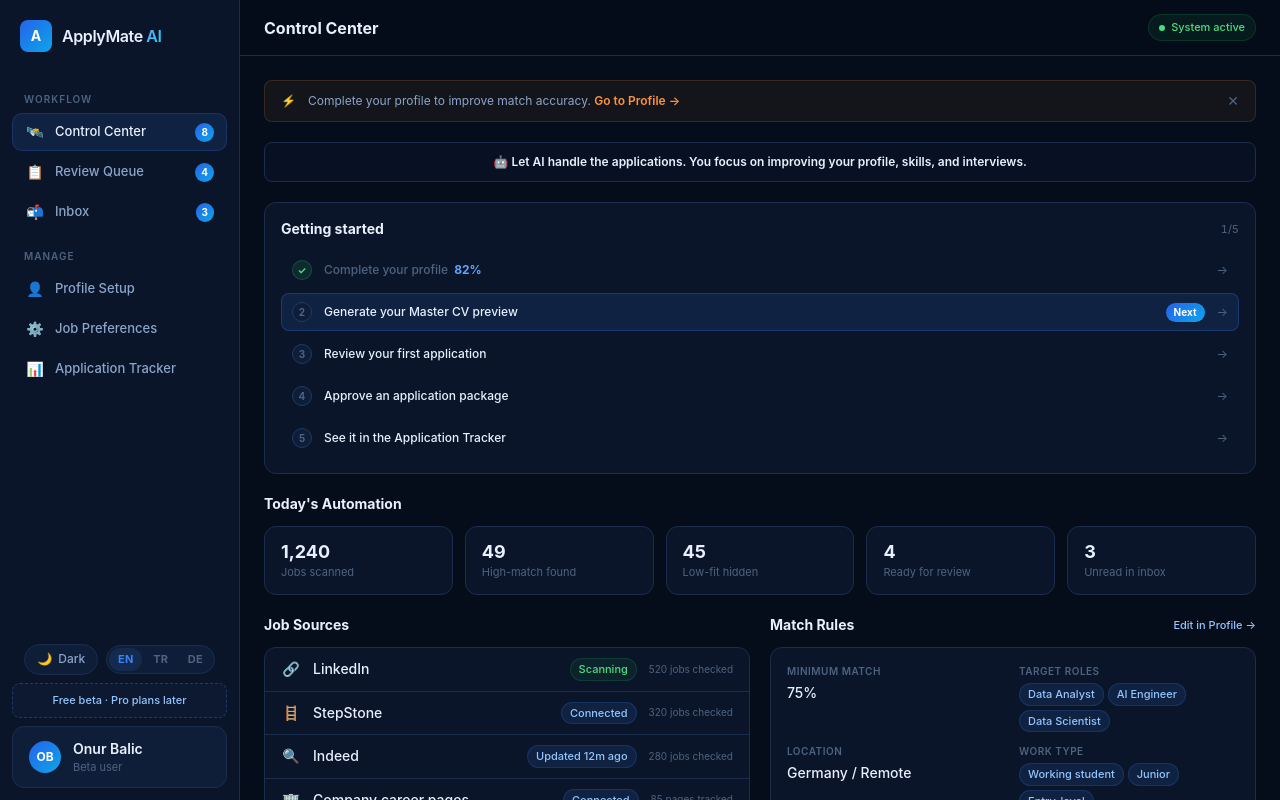
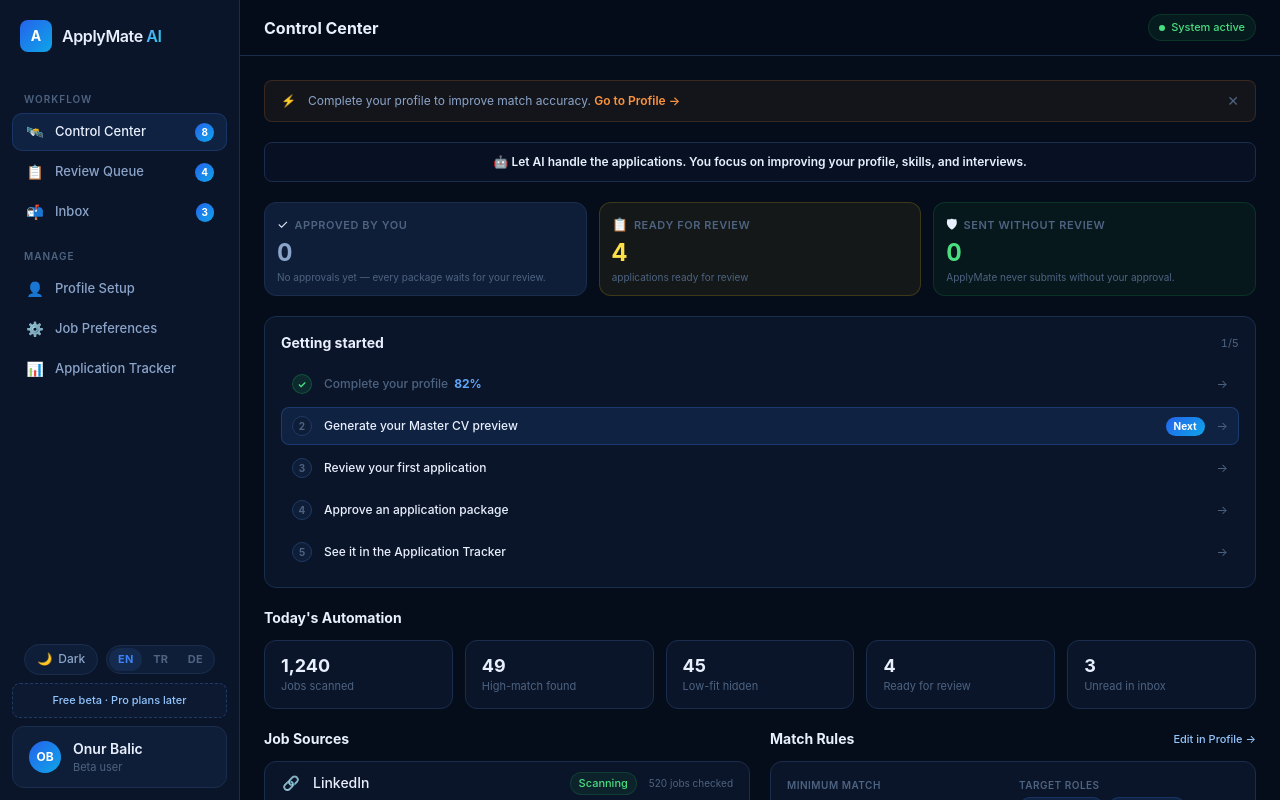
Before and after one commit to onurbalicc/applymate-ai, a Next.js app: page /dashboard in a window 1280 px wide. Shown: the top 800 px of the page. Built offline with nearby package versions, Linux system fonts and the light colour scheme.

Commit message:
feat: add approval trust metrics

```diff
--- a/app/dashboard/page.tsx
+++ b/app/dashboard/page.tsx
@@ -87,6 +87,9 @@ export default function DashboardPage() {
         >
           🤖 <span className="font-semibold" style={{ color: "var(--text-primary)" }}>{t("common.motto")}</span>
         </div>
+
+        {/* ── Trust Metrics block ──────────── */}
+        <TrustMetricsBlock approvedCount={approvedCount} pendingCount={pendingCount} t={t} />
 
         {/* ── Onboarding checklist ────────── */}
         <OnboardingChecklist />
@@ -276,6 +279,81 @@ function SectionHeader({ title, inline }: { title: string; inline?: boolean }) {
   return <h2 className="text-sm font-bold mb-3" style={{ color: "var(--text-primary)" }}>{title}</h2>;
 }
 
+/* ── Trust Metrics block ─────────────────────────────────────
+   Three compact tiles that make ApplyMate's core guarantee
+   visible: "0 sent without review" directly counter-positions
+   against volume-first auto-submit competitors.
+   Values are pulled from existing useApplicationState — no
+   new state or localStorage keys required.
+   ─────────────────────────────────────────────────────────── */
+function TrustMetricsBlock({
+  approvedCount,
+  pendingCount,
+  t,
+}: {
+  approvedCount: number;
+  pendingCount: number;
+  t: (key: TKey, vars?: Record<string, string | number>) => string;
+}) {
+  const metrics = [
+    {
+      id: "approved",
+      value: approvedCount,
+      labelKey: "dash.trustApprovedBy" as TKey,
+      subKey: approvedCount === 0 ? ("dash.trustApprovedZero" as TKey) : ("dash.trustApprovedSub" as TKey),
+      valueColor: approvedCount > 0 ? "#4ade80" : "var(--text-secondary)",
+      dotColor: approvedCount > 0 ? "rgba(34,197,94,0.08)" : "var(--bg-raised)",
+      borderColor: approvedCount > 0 ? "rgba(34,197,94,0.18)" : "var(--border-subtle)",
+      icon: "✓",
+    },
+    {
+      id: "ready",
+      value: pendingCount,
+      labelKey: "dash.trustReady" as TKey,
+      subKey: "dash.readyForReviewLine" as TKey,
+      valueColor: pendingCount > 0 ? "#fde047" : "var(--text-secondary)",
+      dotColor: pendingCount > 0 ? "rgba(250,204,21,0.06)" : "var(--bg-raised)",
+      borderColor: pendingCount > 0 ? "rgba(250,204,21,0.18)" : "var(--border-subtle)",
+      icon: "📋",
+    },
+    {
+      id: "sent",
+      value: 0,
+      labelKey: "dash.trustSentWithout" as TKey,
+      subKey: "dash.trustSentSub" as TKey,
+      valueColor: "#4ade80",
+      dotColor: "rgba(34,197,94,0.06)",
+      borderColor: "rgba(34,197,94,0.15)",
+      icon: "🛡",
+    },
+  ];
+
+  return (
+    <div className="grid grid-cols-3 gap-3">
+      {metrics.map((m) => (
+        <div
+          key={m.id}
+          className="rounded-xl p-3 flex flex-col gap-1.5"
+          style={{ background: m.dotColor, border: `1px solid ${m.borderColor}` }}
+        >
+          <div className="flex items-center gap-1.5">
+            <span className="text-[13px]" aria-hidden="true">{m.icon}</span>
+            <span className="text-[11px] font-semibold uppercase tracking-wider" style={{ color: "var(--text-muted)" }}>
+              {t(m.labelKey)}
+            </span>
+          </div>
+          <p className="text-2xl font-bold leading-none tabular-nums" style={{ color: m.valueColor }}>
+            {m.value}
+          </p>
+          <p className="text-[10px] leading-tight" style={{ color: "var(--text-muted)" }}>
+            {t(m.subKey)}
+          </p>
+        </div>
+      ))}
+    </div>
+  );
+}
+
 function JobMatchesTable() {
   const { t } = useI18n();
   return (
--- a/app/lib/translations.ts
+++ b/app/lib/translations.ts
@@ -275,6 +275,14 @@ const en = {
   "dash.nextActions": "Next Actions",
   "dash.openTracker": "Open Tracker →",
   "dash.openInbox": "Open Inbox →",
+
+  // ── Control Center — Trust Metrics block ──
+  "dash.trustApprovedBy": "Approved by you",
+  "dash.trustApprovedSub": "application package(s) you reviewed and approved",
+  "dash.trustApprovedZero": "No approvals yet — every package waits for your review.",
+  "dash.trustReady": "Ready for review",
+  "dash.trustSentWithout": "Sent without review",
+  "dash.trustSentSub": "ApplyMate never submits without your approval.",
 
   // ── Profile ──
   "profile.intro": "Create one profile so ApplyMate can find, rank, and prepare the right applications for you.",
@@ -734,6 +742,14 @@ const tr: Record<TKey, string> = {
   "dash.openTracker": "Takibi Aç →",
   "dash.openInbox": "Gelen Kutusunu Aç →",
 
+  // ── Control Center — Trust Metrics block (EN fallback — TR polish later) ──
+  "dash.trustApprovedBy": "Approved by you",
+  "dash.trustApprovedSub": "application package(s) you reviewed and approved",
+  "dash.trustApprovedZero": "No approvals yet — every package waits for your review.",
+  "dash.trustReady": "Ready for review",
+  "dash.trustSentWithout": "Sent without review",
+  "dash.trustSentSub": "ApplyMate never submits without your approval.",
+
   "profile.intro": "Tek bir profil oluştur; ApplyMate senin için doğru başvuruları bulsun, sıralasın ve hazırlasın.",
   "profile.readiness": "Profil hazırlığı",
   "profile.cvAdded": "CV eklendi",
@@ -1186,6 +1202,14 @@ const de: Record<TKey, string> = {
   "dash.openTracker": "Tracker öffnen →",
   "dash.openInbox": "Posteingang öffnen →",
 
+  // ── Control Center — Trust Metrics block (EN fallback — DE polish later) ──
+  "dash.trustApprovedBy": "Approved by you",
+  "dash.trustApprovedSub": "application package(s) you reviewed and approved",
+  "dash.trustApprovedZero": "No approvals yet — every package waits for your review.",
+  "dash.trustReady": "Ready for review",
+  "dash.trustSentWithout": "Sent without review",
+  "dash.trustSentSub": "ApplyMate never submits without your approval.",
+
   "profile.intro": "Erstelle ein Profil, damit ApplyMate die richtigen Bewerbungen für dich findet, bewertet und vorbereitet.",
   "profile.readiness": "Profil-Vollständigkeit",
   "profile.cvAdded": "CV hinzugefügt",
```
